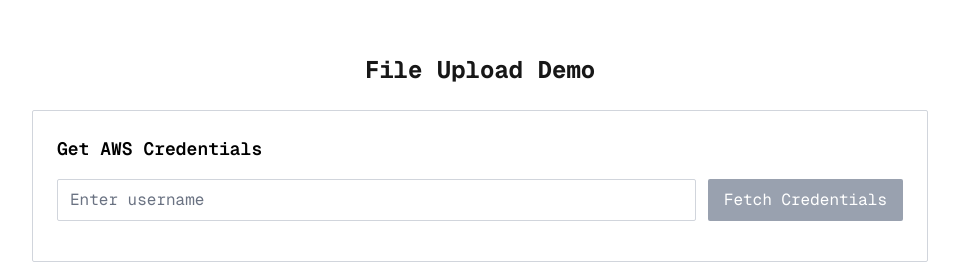
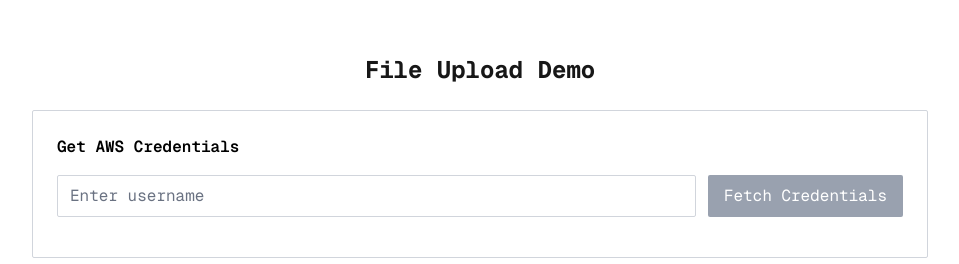
Before and after one commit to developmentseed/s3-browser-uploader, a Next.js app: page / in a window 1280 px wide. Shown: the part 110-374 px from the top of the page, without its empty margins (160-1119 px from the left). Built offline with nearby package versions, Linux system fonts and the light colour scheme.

Commit message:
Smaller font

```diff
--- a/src/components/CredentialsForm.tsx
+++ b/src/components/CredentialsForm.tsx
@@ -14,7 +14,7 @@ export function CredentialsForm() {
 
   return (
     <div className="mb-8 p-6 border border-gray-300 dark:border-gray-600 rounded-xs bg-white dark:bg-black">
-      <h3 className="text-lg font-semibold mb-4 text-black dark:text-white">
+      <h3 className="text-md font-semibold mb-4 text-black dark:text-white">
         Get AWS Credentials
       </h3>
 
```
